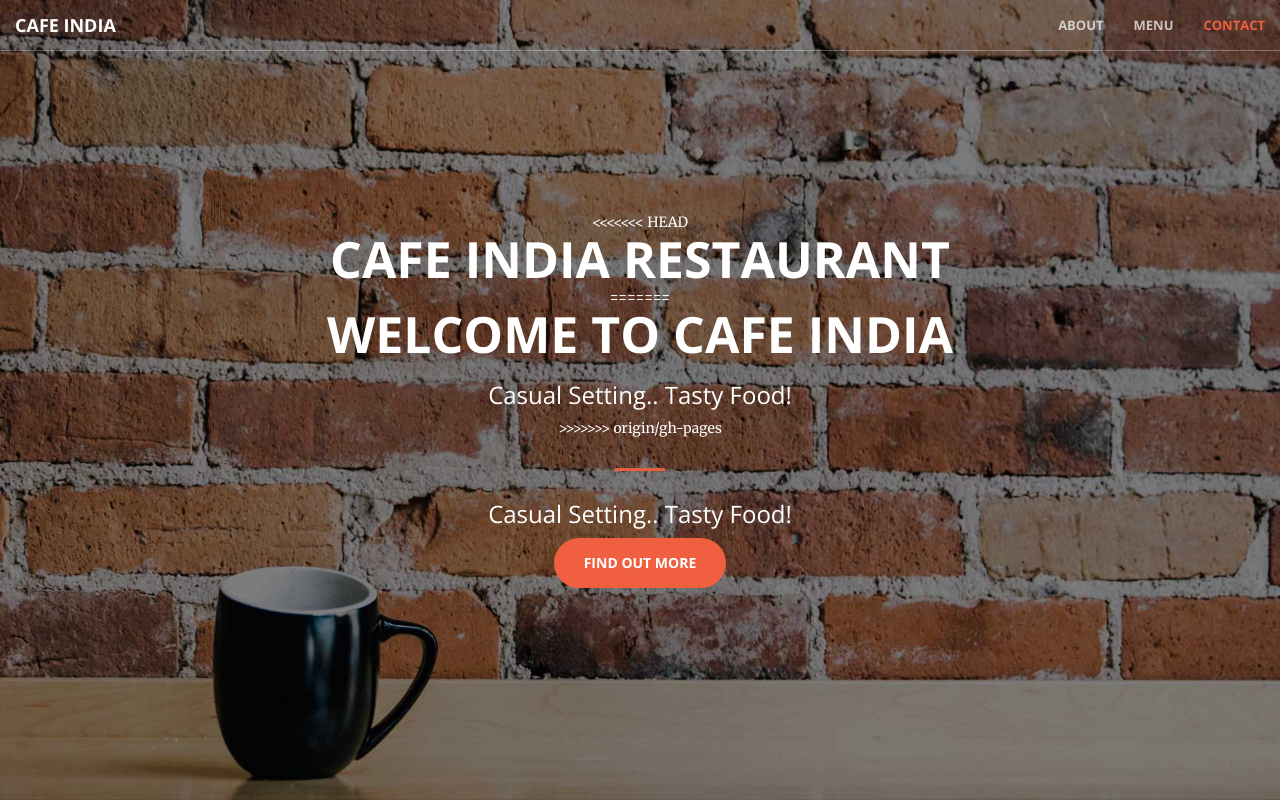
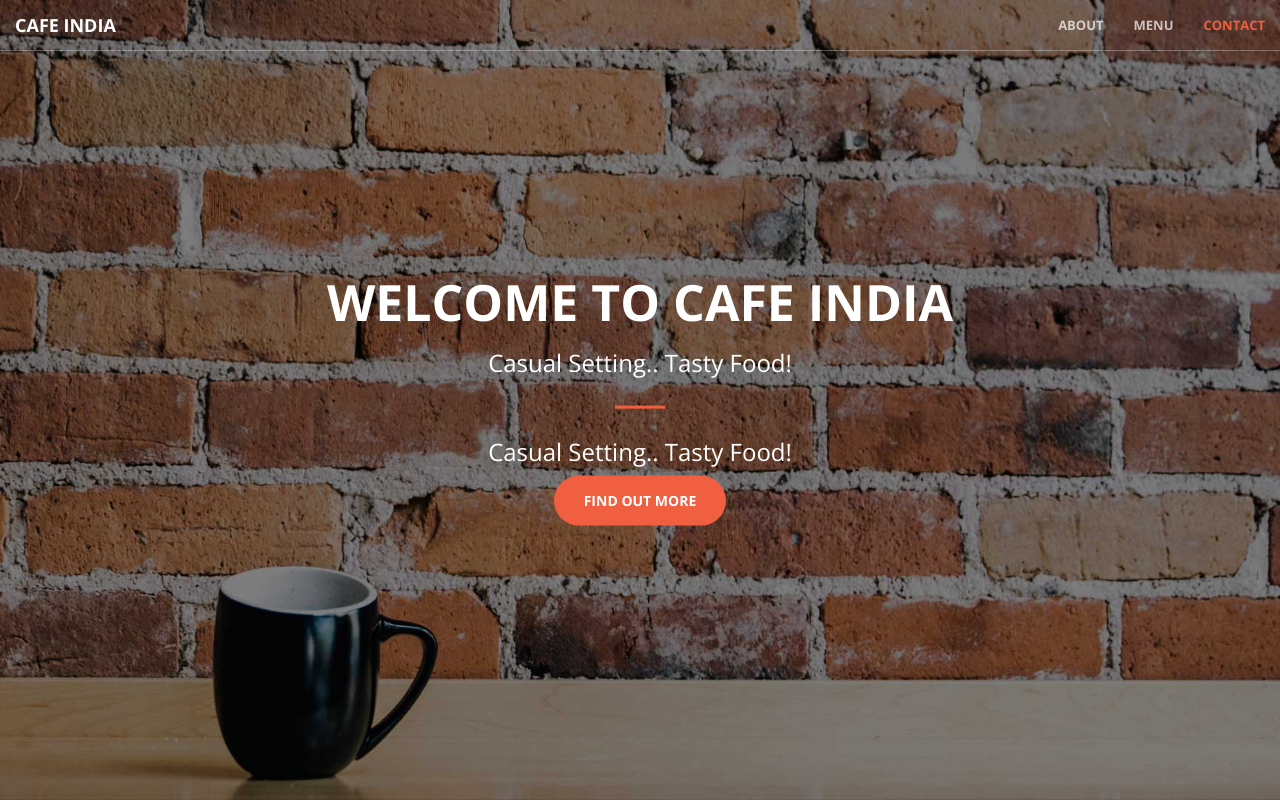
Before and after one commit to suryaraor/cafeIndia, a website: page index.html in a window 1280 px wide. Shown: the top 800 px of the page. Drawn offline with nearby package versions, Linux system fonts and the light colour scheme.

Commit message:
Updated header

```diff
--- a/index.html
+++ b/index.html
@@ -68,12 +68,9 @@
     <header>
         <div class="header-content">
             <div class="header-content-inner">
-<<<<<<< HEAD
-                <h1 id="homeHeading">Cafe India Restaurant</h1>
-=======
+
                 <h1 id="homeHeading">Welcome to Cafe India</h1>
 		<h3 id="homeHeading">Casual Setting.. Tasty Food!</h3>
->>>>>>> origin/gh-pages
                 <hr>
                 <h3>Casual Setting.. Tasty Food!</h3>
 
```
